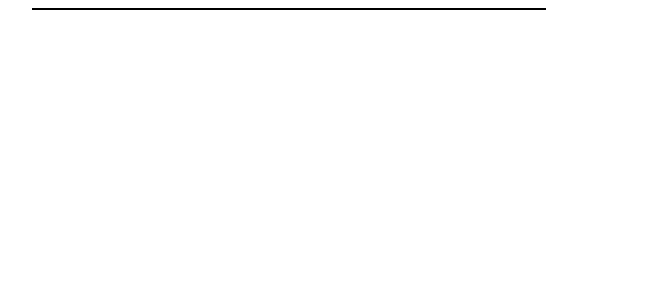
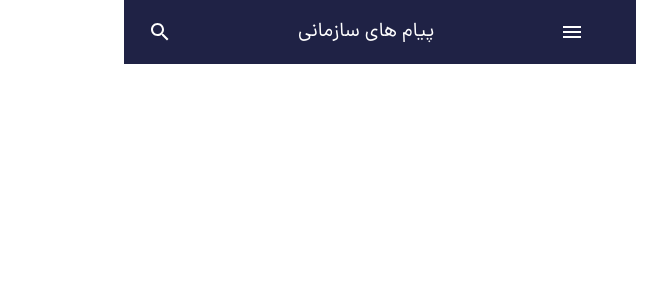
Before and after one commit to reza-soufi/social-media, a Next.js app: page / in a window 1280 px wide. Shown: the top 300 px of the page, without its empty margins (351-1018 px from the left). Built offline with nearby package versions, Linux system fonts and the light colour scheme.

Commit message:
add header and font

```diff
--- /dev/null
+++ b/app/global.css
@@ -0,0 +1,12 @@
+@font-face {
+  font-family: "Dana";
+  src: url(../public/fonts/Dana-FaNum-Regular.ttf) format("truetype");
+}
+
+html,
+body {
+  margin: 0;
+  padding: 0;
+  direction: rtl;
+  font-family: "Dana";
+}
--- a/app/layout.tsx
+++ b/app/layout.tsx
@@ -1,10 +1,25 @@
+"use client";
+import "./global.css";
+import Header from "@/components/Layout/Header";
 import { MainContainer } from "@/components/StyledComponents/MainContainer";
+import { createTheme, ThemeProvider } from "@mui/material/styles";
 import type { Metadata } from "next";
 
 export const metadata: Metadata = {
   title: "App",
   description: "new social app",
 };
+
+const theme = createTheme({
+  typography: {
+    fontFamily: "Dana",
+  },
+  palette: {
+    primary: {
+      main: "#1f2245",
+    },
+  },
+});
 
 export default function RootLayout({
   children,
@@ -14,7 +29,12 @@ export default function RootLayout({
   return (
     <html lang="en">
       <body>
-        <MainContainer>{children}</MainContainer>
+        <ThemeProvider theme={theme}>
+          <MainContainer>
+            <Header />
+            {children}
+          </MainContainer>
+        </ThemeProvider>
       </body>
     </html>
   );
--- /dev/null
+++ b/components/Layout/Header.tsx
@@ -0,0 +1,39 @@
+"use client";
+
+import AppBar from "@mui/material/AppBar";
+import Box from "@mui/material/Box";
+import Toolbar from "@mui/material/Toolbar";
+import IconButton from "@mui/material/IconButton";
+import Typography from "@mui/material/Typography";
+import MenuIcon from "@mui/icons-material/Menu";
+import SearchIcon from "@mui/icons-material/Search";
+
+export default function SearchAppBar() {
+  return (
+    <Box sx={{ flexGrow: 1 }}>
+      <AppBar position="static" elevation={0}>
+        <Toolbar>
+          <IconButton
+            size="large"
+            edge="start"
+            color="inherit"
+            aria-label="open drawer"
+            sx={{ mr: 2 }}
+          >
+            <MenuIcon />
+          </IconButton>
+          <Typography
+            variant="h6"
+            textAlign="center"
+            noWrap
+            component="div"
+            sx={{ flexGrow: 1, display: { xs: "none", sm: "block" } }}
+          >
+            پیام های سازمانی
+          </Typography>
+          <SearchIcon />
+        </Toolbar>
+      </AppBar>
+    </Box>
+  );
+}
--- a/components/StyledComponents/MainContainer.tsx
+++ b/components/StyledComponents/MainContainer.tsx
@@ -9,5 +9,4 @@ export const MainContainer = styled.div`
   height: 100%;
   max-width: 512px;
   margin: 0 auto;
-  border: 1px solid;
 `;
--- a/package.json
+++ b/package.json
@@ -9,6 +9,8 @@
     "lint": "next lint"
   },
   "dependencies": {
+    "@emotion/react": "^11.11.1",
+    "@emotion/styled": "^11.11.0",
     "@mui/icons-material": "^5.14.8",
     "@mui/material": "^5.14.8",
     "@mui/styled-engine-sc": "^5.14.8",
```
Also changed, not shown: public/fonts/Dana-FaNum-Regular.ttf (added), 1 other file (tests, documents, lock files or other folders).
